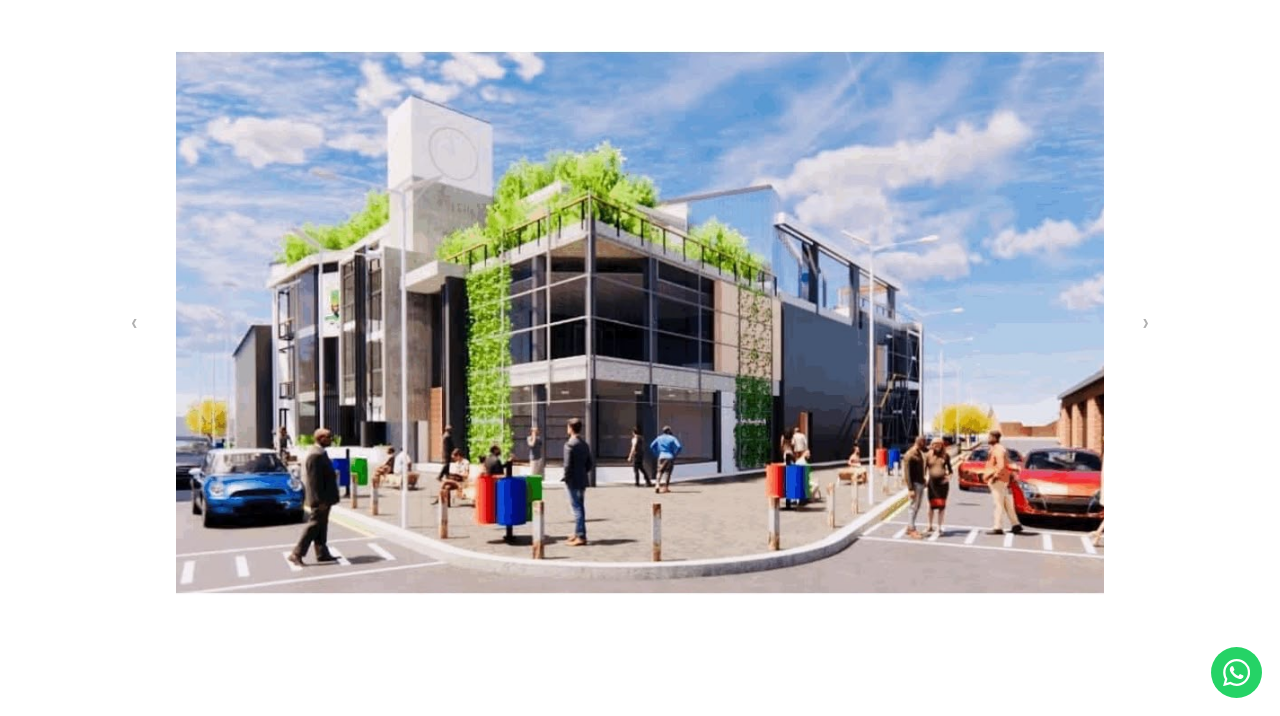
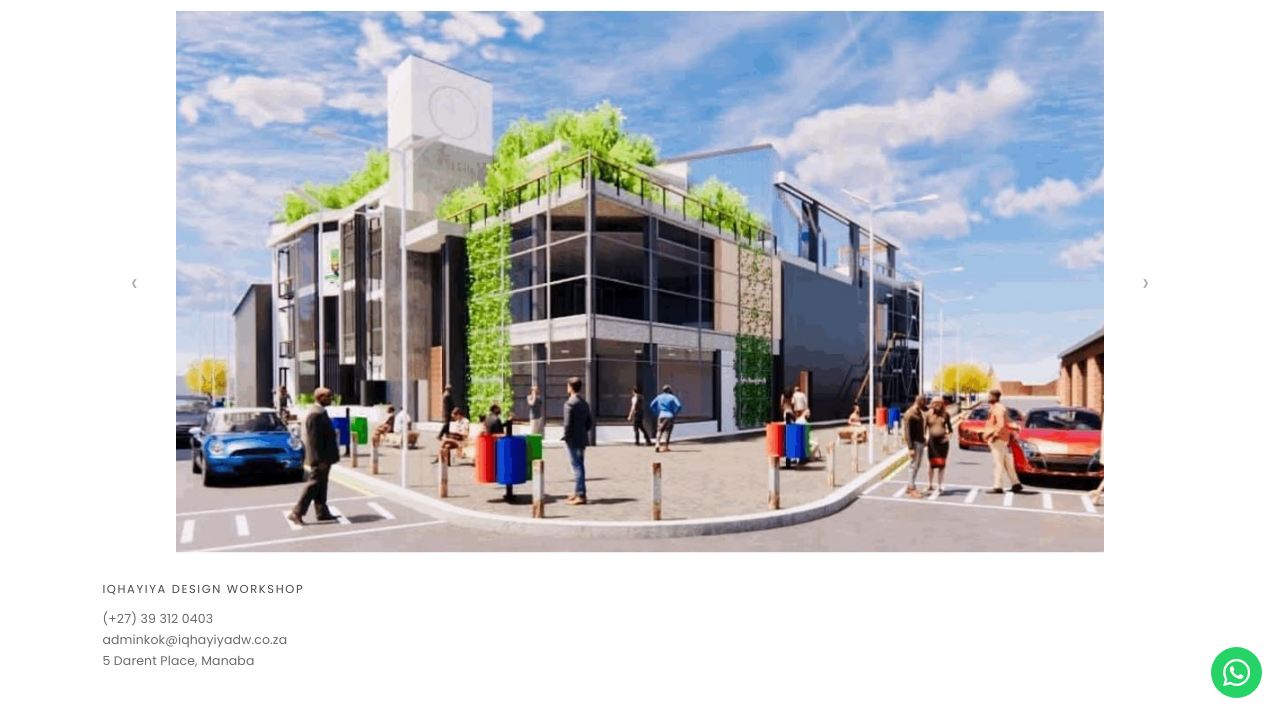
Before and after one commit to shichabonkuna22-star/iQhayiya-KLG-Design-Prototype, a website: page index.html in a window 1280 px wide. Shown: the part 84-800 px from the top of the page. Drawn offline with Linux system fonts and the light colour scheme.

Commit message:
Add home studio details and set the address to 5 Darent Place, Manaba.

```diff
--- a/css/klg.css
+++ b/css/klg.css
@@ -144,8 +144,25 @@ body:has(.home-stage) .site-footer { display: none; }
   align-items: center;
   justify-content: center;
   gap: 1.4rem;
-  min-height: calc(100vh - var(--header-h) - 2rem);
-  padding: 0.5rem 1.5rem 3rem;
+  min-height: calc(100vh - var(--header-h) - 9.5rem);
+  padding: 0.5rem 1.5rem 1.2rem;
+}
+.home-contact {
+  padding: 0.4rem 8vw 2.8rem;
+  color: #6a6a6a;
+  font-size: 0.78rem;
+  line-height: 1.65;
+  max-width: 28rem;
+}
+.home-contact p { margin: 0; }
+.home-contact a { color: inherit; }
+.home-contact a:hover { color: var(--ink); }
+.home-contact-name {
+  margin: 0 0 0.65rem !important;
+  letter-spacing: 0.14em;
+  text-transform: uppercase;
+  font-size: 0.72rem;
+  color: #4a4a4a;
 }
 .gallery-arrow {
   flex: 0 0 auto;
--- a/index.html
+++ b/index.html
@@ -6,11 +6,12 @@
   <title>iQhayiya Design Workshop</title>
   <meta name="description" content="iQhayiya Design Workshop is a professional architectural firm. The name IQHAYIYA translates to pride in isiXhosa.">
   <link rel="icon" href="favicon.svg" type="image/svg+xml">
-  <link rel="stylesheet" href="css/klg.css?v=klg1">
+  <link rel="stylesheet" href="css/klg.css?v=klg2">
 </head>
 <body>
   <div id="site-header"></div>
-  <main class="home-stage" data-carousel>
+  <main>
+    <section class="home-stage" data-carousel>
       <button class="gallery-arrow" type="button" data-prev aria-label="Previous project">‹</button>
       <div class="home-frame">
         <a id="home-slide-link" href="work.html">
@@ -18,8 +19,15 @@
         </a>
       </div>
       <button class="gallery-arrow" type="button" data-next aria-label="Next project">›</button>
+    </section>
+    <aside class="home-contact">
+      <p class="home-contact-name">iQhayiya Design Workshop</p>
+      <p><a href="tel:+27393120403">(+27) 39 312 0403</a></p>
+      <p><a href="mailto:adminkok@iqhayiyadw.co.za">adminkok@iqhayiyadw.co.za</a></p>
+      <p>5 Darent Place, Manaba</p>
+    </aside>
   </main>
   <div id="site-footer"></div>
-  <script type="module" src="js/home.js?v=klg1"></script>
+  <script type="module" src="js/home.js?v=klg2"></script>
 </body>
 </html>
--- a/js/article.js
+++ b/js/article.js
@@ -1,5 +1,5 @@
-import { mountChrome, escapeHtml } from "./nav.js?v=klg1";
-import { getArticle } from "./articles.js?v=klg1";
+import { mountChrome, escapeHtml } from "./nav.js?v=klg2";
+import { getArticle } from "./articles.js?v=klg2";
 
 mountChrome("news");
 
--- a/js/articles.js
+++ b/js/articles.js
@@ -69,12 +69,12 @@ export const articles = [
     caption: "Original corporate profile sheet",
     pullQuote: "Form follows site orientation.",
     source:
-      "From the iQhayiya Design Workshop corporate profile. Telephone numbers and street addresses on the sheet are historic. The studio now works from 88 Marine Drive, Margate.",
+      "From the iQhayiya Design Workshop corporate profile. Telephone numbers and street addresses on the sheet are historic. The studio now works from 5 Darent Place, Manaba.",
     sourceHref: "",
     sourceLinkLabel: "",
     paragraphs: [
       "iQhayiya Design Workshop was established in 2006 to conceptualise a municipal development framework for a small town called Flagstaff in the Eastern Cape. From that first commission the practice grew into a fully fledged architectural firm, driven by two young architects, Kayalethu Qwalela and Mfundo Maphumulo, who remain passionate about the practice of architecture and its realisation.",
-      "The sheet coins a term the office still holds: form follows site orientation — a way of naming the zeitgeist they wanted to see through. Company registration CK 2006/219347/23 sits in the centre column, with the early Johannesburg, Randburg, Northriding and Kokstad addresses of a practice that had not yet settled in Margate.",
+      "The sheet coins a term the office still holds: form follows site orientation — a way of naming the zeitgeist they wanted to see through. Company registration CK 2006/219347/23 sits in the centre column, with the early Johannesburg, Randburg, Northriding and Kokstad addresses of a practice that had not yet settled in Manaba.",
       "Kayalethu Qwalela, PrArch, MIArch, is a registered architect with the SACAP and one of the managing members. He founded the Kokstad branch of the practice in 2006. The profile records experience across spheres of architecture, including work as a project architect for Plan Architects (Johannesburg), a division of Prop5 Corporation.",
       "Mfundo Maphumulo, architect, is a partner at iQhayiya Design Workshop, having joined the practice in 2007. The sheet gives him five years at design practices in Durban and commercial practices in Johannesburg, and notes that he then oversaw the running of the Johannesburg branch.",
       "Both, the profile says, are proud alumni of the Tshwane University of Technology. The portraits, site photographs and drawings around the text are the same argument in pictures: buildings that take their form from the ground they sit on.",
--- a/js/home.js
+++ b/js/home.js
@@ -1,4 +1,4 @@
-import { mountChrome } from "./nav.js?v=klg1";
+import { mountChrome } from "./nav.js?v=klg2";
 import { featuredProjects } from "./projects.js?v=klg1";
 
 mountChrome("home");
--- a/js/nav.js
+++ b/js/nav.js
@@ -35,11 +35,11 @@ const FOOTER = `
   <footer class="site-footer">
     <div class="footer-grid">
       <div>
-        <p class="footer-blurb">iQhayiya Design Workshop (PTY) Ltd. is a professional architectural firm in Margate. The studio works across South Africa for municipalities, government, private developers and home owners. IQHAYIYA translates to pride in isiXhosa.</p>
+        <p class="footer-blurb">iQhayiya Design Workshop (PTY) Ltd. is a professional architectural firm in Manaba. The studio works across South Africa for municipalities, government, private developers and home owners. IQHAYIYA translates to pride in isiXhosa.</p>
       </div>
       <div>
         <p class="eyebrow">Studio</p>
-        <p>88 Marine Drive<br>Margate<br>KwaZulu-Natal</p>
+        <p>5 Darent Place<br>Manaba<br>KwaZulu-Natal</p>
       </div>
       <div>
         <p class="eyebrow">Practice</p>
@@ -59,7 +59,7 @@ const FOOTER = `
         </p>
       </div>
     </div>
-    <p class="footer-note">iQhayiya Design Workshop · 88 Marine Drive, Margate</p>
+    <p class="footer-note">iQhayiya Design Workshop · 5 Darent Place, Manaba</p>
   </footer>
 `;
 
--- a/js/news.js
+++ b/js/news.js
@@ -1,5 +1,5 @@
-import { mountChrome, escapeHtml } from "./nav.js?v=klg1";
-import { articles } from "./articles.js?v=klg1";
+import { mountChrome, escapeHtml } from "./nav.js?v=klg2";
+import { articles } from "./articles.js?v=klg2";
 
 mountChrome("news");
 
--- a/js/page.js
+++ b/js/page.js
@@ -1,4 +1,4 @@
-import { mountChrome } from "./nav.js?v=klg1";
+import { mountChrome } from "./nav.js?v=klg2";
 
 const page = document.body.dataset.nav || "";
 mountChrome(page);
--- a/js/practice.js
+++ b/js/practice.js
@@ -1,4 +1,4 @@
-import { mountChrome } from "./nav.js?v=klg1";
+import { mountChrome } from "./nav.js?v=klg2";
 
 mountChrome("practice");
 
--- a/js/project.js
+++ b/js/project.js
@@ -1,4 +1,4 @@
-import { mountChrome, escapeHtml } from "./nav.js?v=klg1";
+import { mountChrome, escapeHtml } from "./nav.js?v=klg2";
 import { getProject } from "./projects.js?v=klg1";
 
 mountChrome("work");
--- a/js/work.js
+++ b/js/work.js
@@ -1,4 +1,4 @@
-import { mountChrome, cardMarkup } from "./nav.js?v=klg1";
+import { mountChrome, cardMarkup } from "./nav.js?v=klg2";
 import { projects } from "./projects.js?v=klg1";
 
 const params = new URLSearchParams(location.search);
```
Also changed, not shown: article.html (+1 -1 lines), join.html (+3 -3 lines), news.html (+1 -1 lines), practice.html (+5 -5 lines), project.html (+1 -1 lines), work.html (+1 -1 lines). Lines whose indentation alone changed are shown as unchanged.
